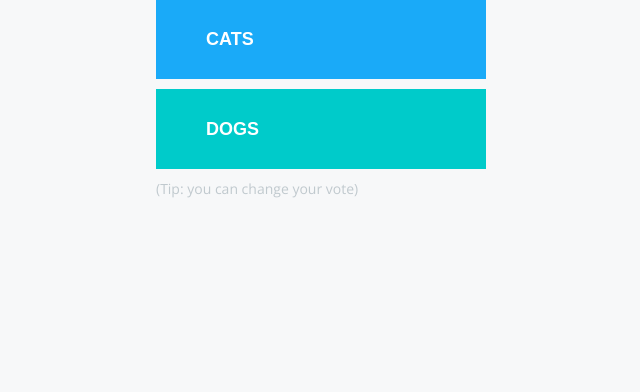
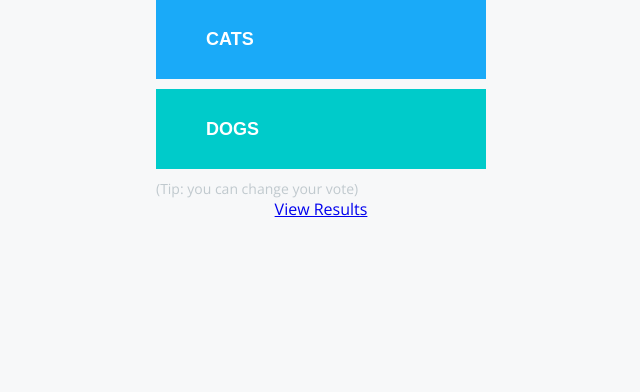
Before and after one commit to dockersamples/example-voting-app, a Flask app: page / in a window 1280 px wide. Shown: the part 119-511 px from the top of the page, without its empty margins (319-959 px from the left). Run offline with Flask 2, Linux system fonts and the light colour scheme; some libraries are stand-ins or nearby versions.

Commit message:
Update index.html
Add link to results page.

```diff
--- a/vote/templates/index.html
+++ b/vote/templates/index.html
@@ -21,6 +21,9 @@
         </form>
         <div id="tip">
           (Tip: you can change your vote)
+        </div>
+        <div id="results-link-container">
+          <a href="result.{{common_domain}}">View Results</a>
         </div>
         <div id="hostname">
           Processed by container ID {{hostname}}
```
